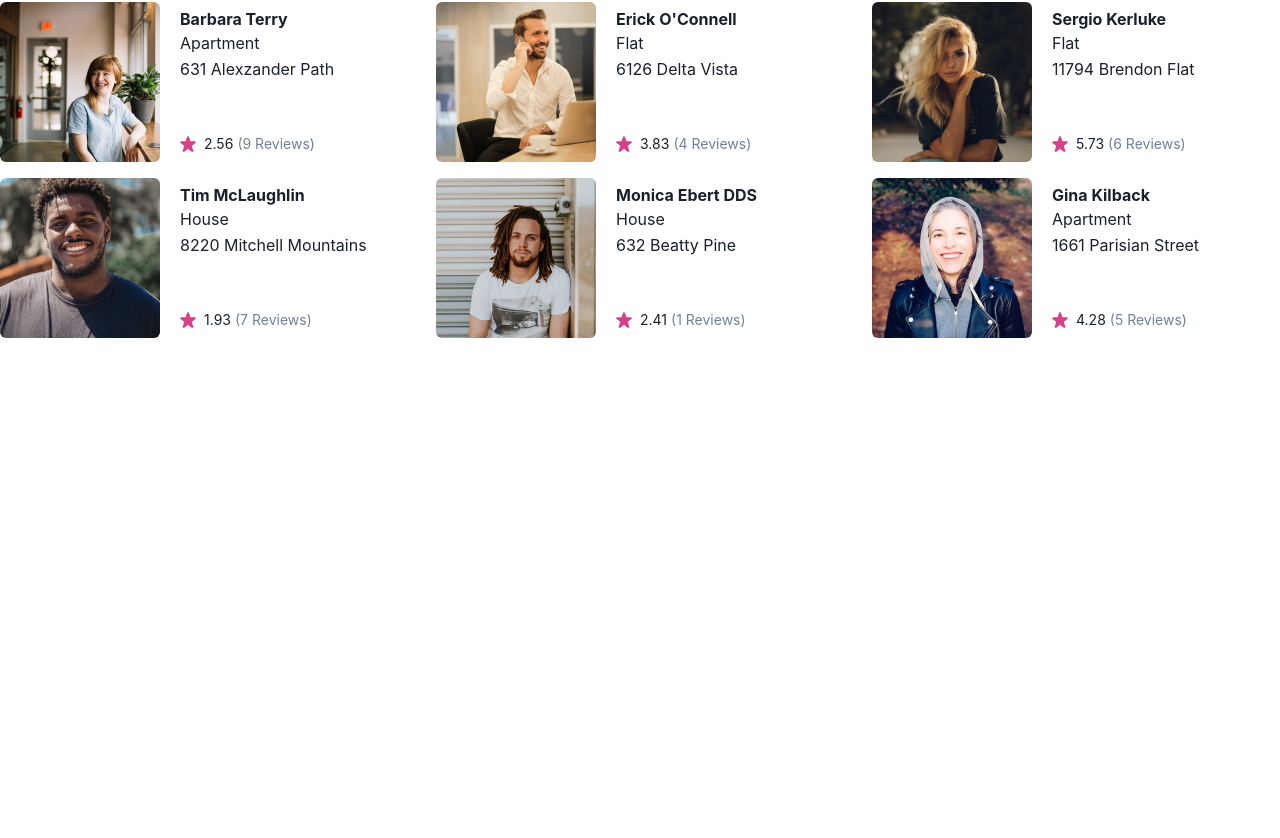
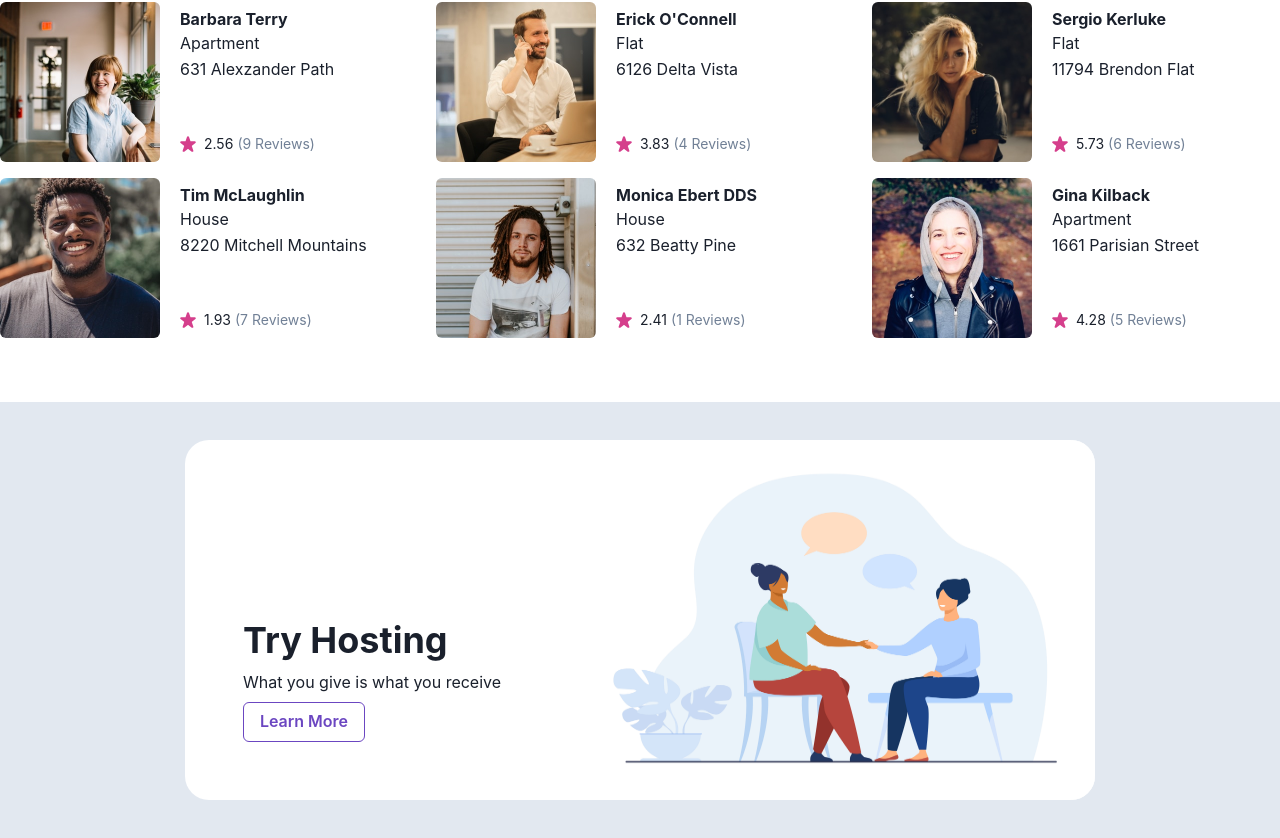
Before and after one commit to javieroc/workahomies, a React (Vite) app in the folder client/: page / in a window 1280 px wide. Shown: the part 604-1442 px from the top of the page. Before the commit the page ends 1006 px from the top, so only its background shows below. Built offline with nearby package versions, Linux system fonts and the light colour scheme.

Commit message:
feat: try hosting section

```diff
--- a/client/src/components/Layout/Layout.tsx
+++ b/client/src/components/Layout/Layout.tsx
@@ -1,3 +1,4 @@
+import { Box } from '@chakra-ui/react';
 import React from 'react';
 import { Navbar } from '../Navbar';
 
@@ -7,14 +8,14 @@ interface Props {
 
 function Layout({ children }: Props): JSX.Element {
   return (
-    <div>
-      <header>
+    <Box>
+      <Box>
         <Navbar />
-      </header>
-      <main>
+      </Box>
+      <Box>
         {children}
-      </main>
-    </div>
+      </Box>
+    </Box>
   );
 }
 
--- a/client/src/components/Navbar/Navbar.tsx
+++ b/client/src/components/Navbar/Navbar.tsx
@@ -16,7 +16,7 @@ function Navbar(): JSX.Element {
         padding="0px 32px"
       >
         <LogoSVG />
-        <HStack>
+        <HStack spacing="24px">
           <NavbarLinks />
           <NavbarButtons />
         </HStack>
--- a/client/src/views/Home/components/NearHostCard/NearHostCard.tsx
+++ b/client/src/views/Home/components/NearHostCard/NearHostCard.tsx
@@ -4,6 +4,7 @@ import {
 } from '@chakra-ui/react';
 import { StarIcon } from '@chakra-ui/icons';
 import { Host } from 'src/types';
+import { Link } from 'react-router-dom';
 
 interface Props {
   host: Host;
@@ -11,6 +12,7 @@ interface Props {
 
 function NearHostCard({ host }: Props): JSX.Element {
   return (
+    <Link to="/#">
       <HStack spacing="12px" width="420px" height="160px" alignItems="flex-start" justifyContent="flex-start">
         <Image
           src={host.profileImage}
@@ -35,6 +37,7 @@ function NearHostCard({ host }: Props): JSX.Element {
           </HStack>
         </Flex>
       </HStack>
+    </Link>
   );
 }
 
--- /dev/null
+++ b/client/src/views/Home/components/TryHosting/TryHosting.tsx
@@ -0,0 +1,40 @@
+import React from 'react';
+import {
+  Button,
+  Flex, Heading, HStack, Image, Text, VStack,
+} from '@chakra-ui/react';
+import TryHostingImage from 'src/assets/try-hosting.png';
+
+function TryHosting(): JSX.Element {
+  return (
+    <Flex
+      width="100%"
+      backgroundColor="gray.200"
+      align="center"
+      justifyContent="center"
+      padding="38px"
+    >
+      <HStack
+        spacing="24px"
+        align="flex-end"
+        backgroundColor="white"
+        borderRadius="24px"
+      >
+        <VStack align="flex-start" padding="58px">
+          <Heading>Try Hosting</Heading>
+          <Text>What you give is what you receive</Text>
+          <Button colorScheme="purple" variant="outline">Learn More</Button>
+        </VStack>
+        <Image
+          src={TryHostingImage}
+          alt="Try Hosting"
+          width="512px"
+          height="360px"
+          borderRadius="24px"
+        />
+      </HStack>
+    </Flex>
+  );
+}
+
+export { TryHosting };
--- /dev/null
+++ b/client/src/views/Home/components/TryHosting/index.ts
@@ -0,0 +1 @@
+export { TryHosting } from './TryHosting';
--- a/client/src/views/Home/components/index.ts
+++ b/client/src/views/Home/components/index.ts
@@ -1,2 +1,3 @@
 export { Hero } from './Hero';
 export { NearHostList } from './NearHostList';
+export { TryHosting } from './TryHosting';
--- a/client/src/views/Home/index.tsx
+++ b/client/src/views/Home/index.tsx
@@ -7,9 +7,8 @@ import NearHostImage3 from 'src/assets/near-host-3.jpeg';
 import NearHostImage4 from 'src/assets/near-host-4.jpeg';
 import NearHostImage5 from 'src/assets/near-host-5.jpeg';
 import NearHostImage6 from 'src/assets/near-host-6.jpeg';
-
 import { Host } from 'src/types';
-import { Hero, NearHostList } from './components';
+import { Hero, NearHostList, TryHosting } from './components';
 
 const hosts: Host[] = [
   NearHostImage1,
@@ -32,6 +31,7 @@ function Home(): JSX.Element {
     <Layout>
       <Hero />
       <NearHostList hosts={hosts} />
+      <TryHosting />
     </Layout>
   );
 }
```
Also changed, not shown: client/src/assets/try-hosting.jpeg (added), client/src/assets/try-hosting.png (added). Lines whose indentation alone changed are shown as unchanged.
